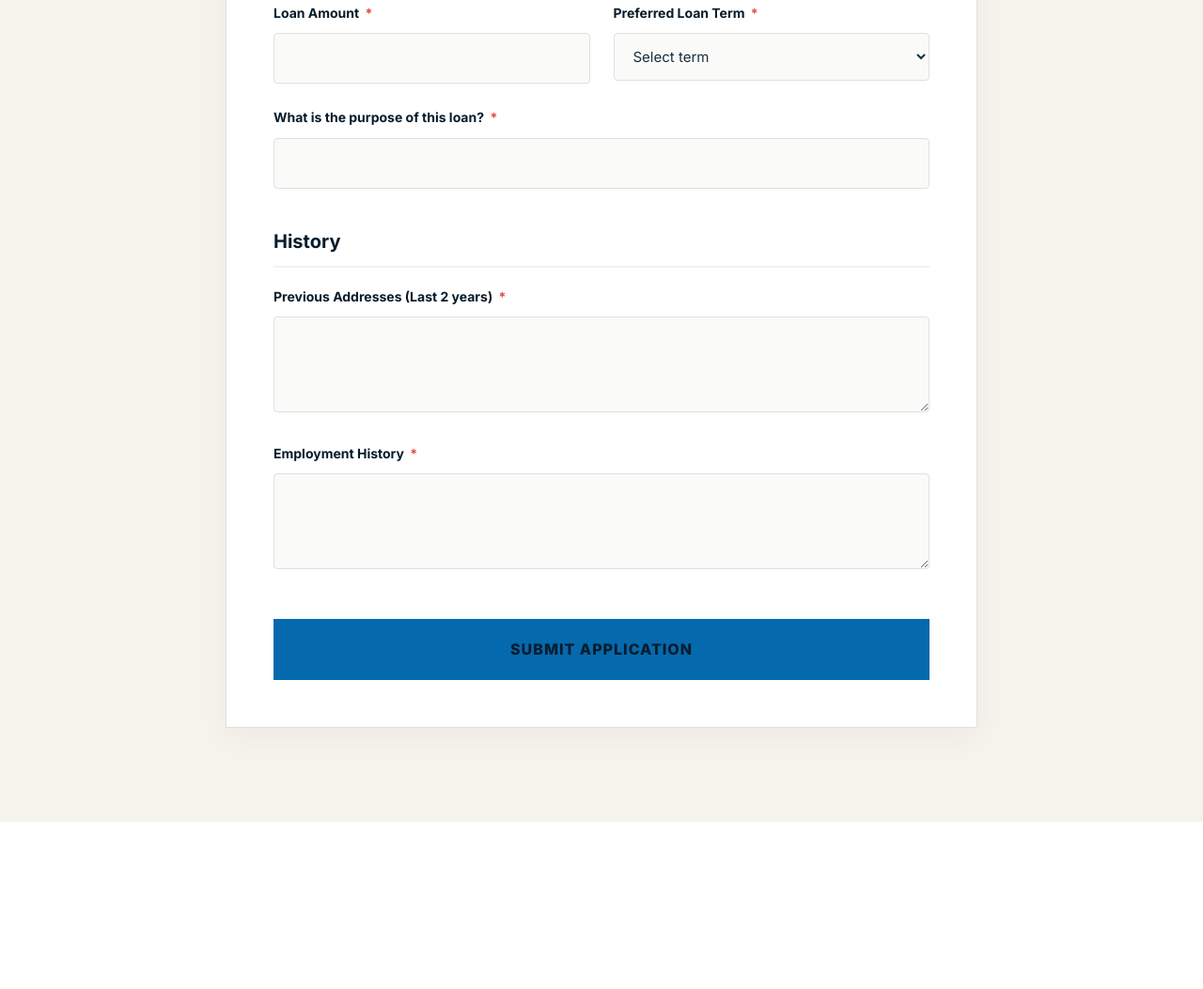
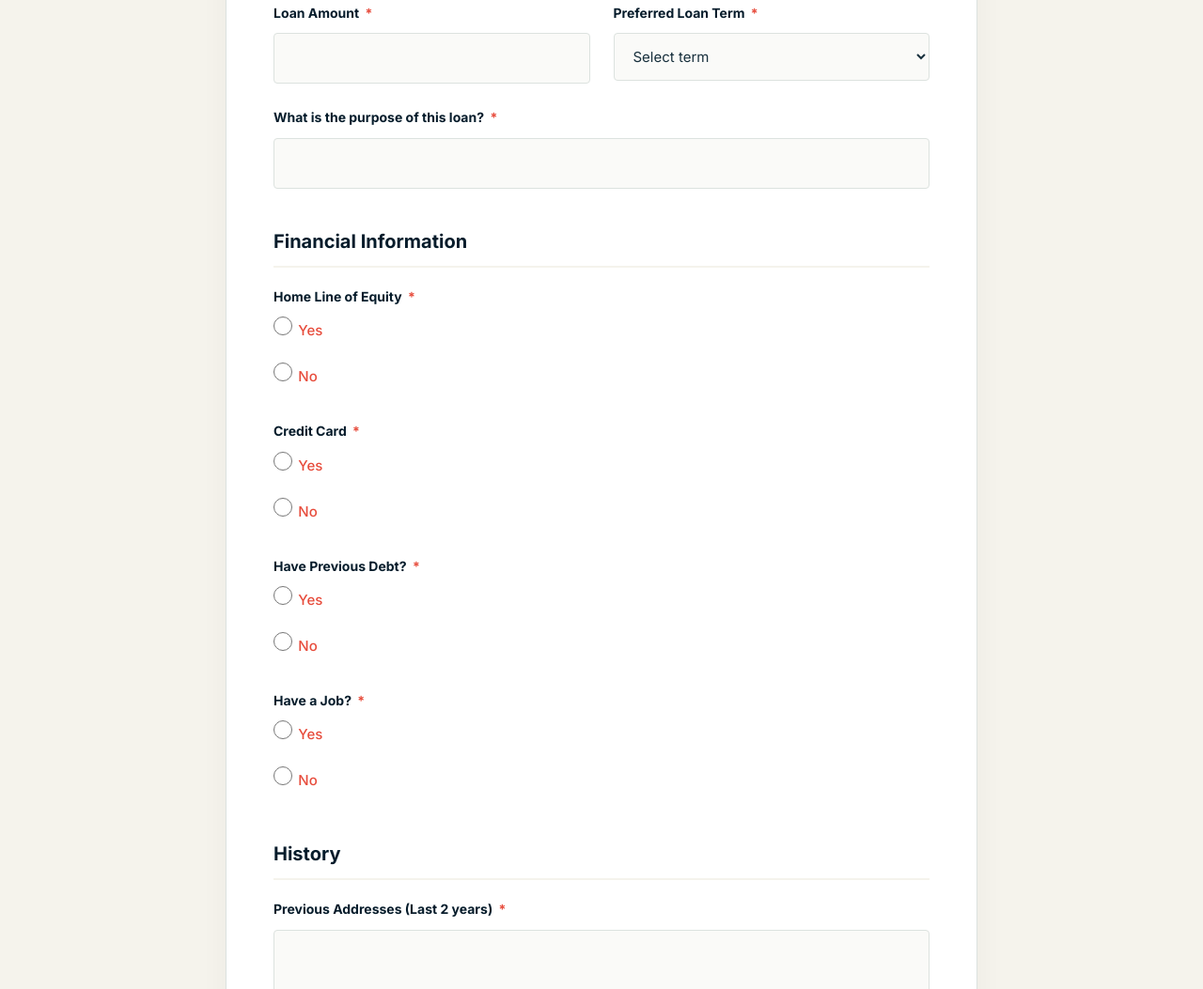
Before and after one commit to Hazydaze1109-glitch/Closefinancials222, a website: page frontend/apply-personal.html in a window 1280 px wide. Shown: the part 721-1774 px from the top of the page at 94% size. Before the commit the page ends 1596 px from the top, so only its background shows below. Drawn offline with Linux system fonts and the light colour scheme.

Commit message:
Update apply-personal.html3

```diff
--- a/frontend/apply-personal.html
+++ b/frontend/apply-personal.html
@@ -59,6 +59,15 @@
     .form-group input:focus, .form-group select:focus, .form-group textarea:focus { border-color: var(--green); background: white; }
 
     .form-row { display: grid; grid-template-columns: 1fr 1fr; gap: 25px; }
+
+    /* VERTICAL RADIO STYLE */
+    .vertical-radio-group { display: flex; flex-direction: column; gap: 12px; margin-top: 5px; }
+    .radio-option { display: flex; align-items: center; gap: 12px; cursor: pointer; }
+    .radio-option input[type="radio"] { width: 20px; height: 20px; accent-color: var(--green); cursor: pointer; }
+    .radio-option span { font-size: 15px; font-weight: 500; color: var(--text); }
+
+    /* SHORTER TEXTAREA */
+    textarea.short-box { height: 80px; resize: none; }
 
     .btn-submit { width: 100%; padding: 20px; font-size: 16px; margin-top: 20px; cursor: pointer; color: var(--navy); background: var(--green); font-weight: 800; border: none; text-transform: uppercase; letter-spacing: 1px; }
     .btn-submit:hover { background: #c8ef49; transform: translateY(-2px); box-shadow: 0 10px 20px rgba(0,0,0,0.1); transition: .3s ease; }
@@ -146,15 +155,74 @@
               <input type="text" id="loanPurpose" required>
             </div>
 
+            <!-- Financial Information -->
+            <h2 class="form-section-title">Financial Information</h2>
+
+            <div class="form-group">
+              <label>Home Line of Equity <span>*</span></label>
+              <div class="vertical-radio-group">
+                <label class="radio-option">
+                  <input type="radio" name="homeLineOfEquity" value="yes" required>
+                  <span>Yes</span>
+                </label>
+                <label class="radio-option">
+                  <input type="radio" name="homeLineOfEquity" value="no">
+                  <span>No</span>
+                </label>
+              </div>
+            </div>
+
+            <div class="form-group">
+              <label>Credit Card <span>*</span></label>
+              <div class="vertical-radio-group">
+                <label class="radio-option">
+                  <input type="radio" name="creditCard" value="yes" required>
+                  <span>Yes</span>
+                </label>
+                <label class="radio-option">
+                  <input type="radio" name="creditCard" value="no">
+                  <span>No</span>
+                </label>
+              </div>
+            </div>
+
+            <div class="form-group">
+              <label>Have Previous Debt? <span>*</span></label>
+              <div class="vertical-radio-group">
+                <label class="radio-option">
+                  <input type="radio" name="previousDebt" value="yes" required>
+                  <span>Yes</span>
+                </label>
+                <label class="radio-option">
+                  <input type="radio" name="previousDebt" value="no">
+                  <span>No</span>
+                </label>
+              </div>
+            </div>
+
+            <div class="form-group">
+              <label>Have a Job? <span>*</span></label>
+              <div class="vertical-radio-group">
+                <label class="radio-option">
+                  <input type="radio" name="haveJob" value="yes" required>
+                  <span>Yes</span>
+                </label>
+                <label class="radio-option">
+                  <input type="radio" name="haveJob" value="no">
+                  <span>No</span>
+                </label>
+              </div>
+            </div>
+
             <!-- History -->
             <h2 class="form-section-title">History</h2>
             <div class="form-group">
               <label for="addressHistory">Previous Addresses (Last 2 years) <span>*</span></label>
-              <textarea id="addressHistory" rows="3" required></textarea>
+              <textarea id="addressHistory" class="short-box" required></textarea>
             </div>
             <div class="form-group">
               <label for="employmentHistory">Employment History <span>*</span></label>
-              <textarea id="employmentHistory" rows="3" required></textarea>
+              <textarea id="employmentHistory" class="short-box" required></textarea>
             </div>
 
             <button type="submit" class="btn-submit">Submit Application</button>
@@ -191,7 +259,11 @@
         loanPurpose: document.getElementById('loanPurpose').value,
         loanTerm: document.getElementById('loanTerm').value,
         addressHistory: document.getElementById('addressHistory').value,
-        employmentHistory: document.getElementById('employmentHistory').value
+        employmentHistory: document.getElementById('employmentHistory').value,
+        homeLineOfEquity: document.querySelector('input[name="homeLineOfEquity"]:checked').value,
+        creditCard: document.querySelector('input[name="creditCard"]:checked').value,
+        previousDebt: document.querySelector('input[name="previousDebt"]:checked').value,
+        haveJob: document.querySelector('input[name="haveJob"]:checked').value
       };
 
       try {
```
